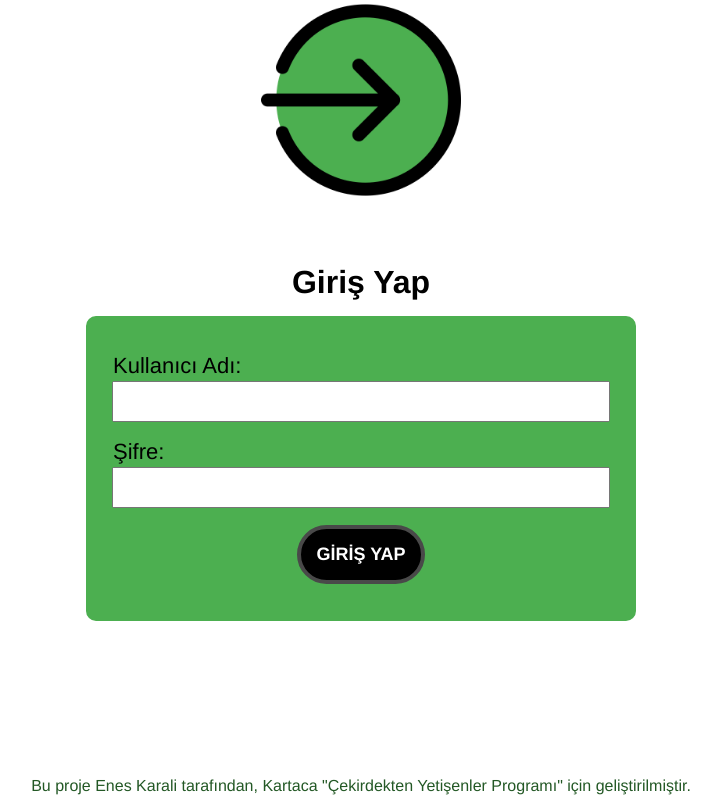
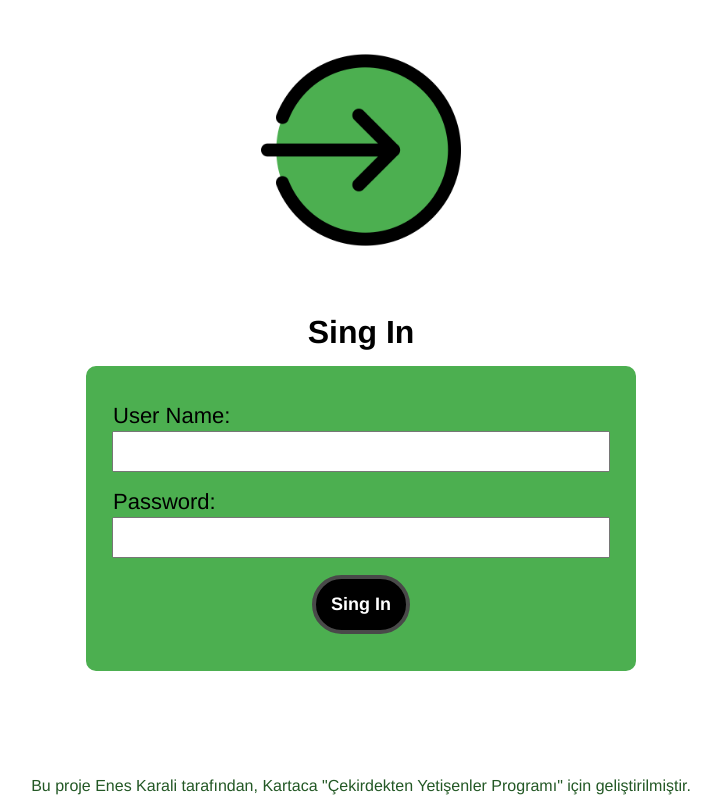
Before and after one commit to eneskarali/vue-golang-app, a Vue app in the folder app/: page /login in a window 1280 px wide. Shown: the whole page, without its empty margins (279-1000 px from the left). Built offline with nearby package versions, Linux system fonts and the light colour scheme.

Commit message:
add button added dashboard

```diff
--- a/app/src/components/dashboard.vue
+++ b/app/src/components/dashboard.vue
@@ -1,18 +1,64 @@
 <template>
   <div class="page">
     <headerComp></headerComp>
+    <div class="button">
+      <img class="add_icon" src="@/assets/add_icon.png" alt="add icon" width="30px" height="30px" />
+      <p class="add_text">
+        <b>ADD</b>
+      </p>
+    </div>
   </div>
 </template>
 
 <script>
-import headerComp from './headerComp.vue'
+import headerComp from "./headerComp.vue";
 export default {
   name: "dashboard",
   props: {
     msg: String
   },
-  components:{
+  components: {
     headerComp
   }
 };
 </script>
+
+<style scoped>
+.button {
+  color: #ffffff !important;
+  background: #000000;
+  margin-bottom: 0;
+  padding: 15px;
+  border: 4px solid #494949 !important;
+  display: inline-block;
+  transition: all 0.3s ease 0s;
+  cursor: pointer;
+  border-radius: 50px;
+  font-size: 18px;
+  margin: 2px;
+  color: black;
+  font: bold;
+  position: fixed;
+  bottom: 4%;
+  right: 6%;
+}
+
+.button:hover {
+  color: #4caf50 !important;
+  border-radius: 50px;
+  transition: all 0.5s ease 0s;
+}
+
+.add_icon {
+  display: block;
+  float: left;
+  margin-right: 10px;
+}
+
+.add_text {
+  margin-top: 5px;
+  padding-right: 5px;
+  font-size: 18px;
+  display: inline-block;
+}
+</style>
--- a/app/src/components/loginPage.vue
+++ b/app/src/components/loginPage.vue
@@ -1,20 +1,20 @@
 <template>
   <div class="page">
-    <img src="@/assets/login_icon.png" alt="Vue Logo" width="200" height="200"><br/>
+    <img class = "logo" src="@/assets/login_icon.png" alt="Vue Logo" width="200" height="200"><br/>
     <div class="login">
-      <h1>Giriş Yap</h1>
+      <h1>Sing In</h1>
       <ul>
         <li>
-          <p>Kullanıcı Adı:</p>
+          <p>User Name:</p>
           <input type="text" />
         </li>
         <li>
-          <p>Şifre:</p>
+          <p>Password:</p>
           <input type="password" />
         </li>
         <li>
           <div class="button" v-on:click="change">
-            <b>GİRİŞ YAP</b>
+            <b>Sing In</b>
           </div>
         </li>
       </ul>
@@ -136,6 +136,10 @@ input {
   transition: all 0.5s ease 0s;
 }
 
+.logo{
+  margin-top: 50px;
+}
+
 @media (max-width: 800px) {
   .login {
     width: 350px;
```
Also changed, not shown: app/src/assets/add_icon.png (added).
